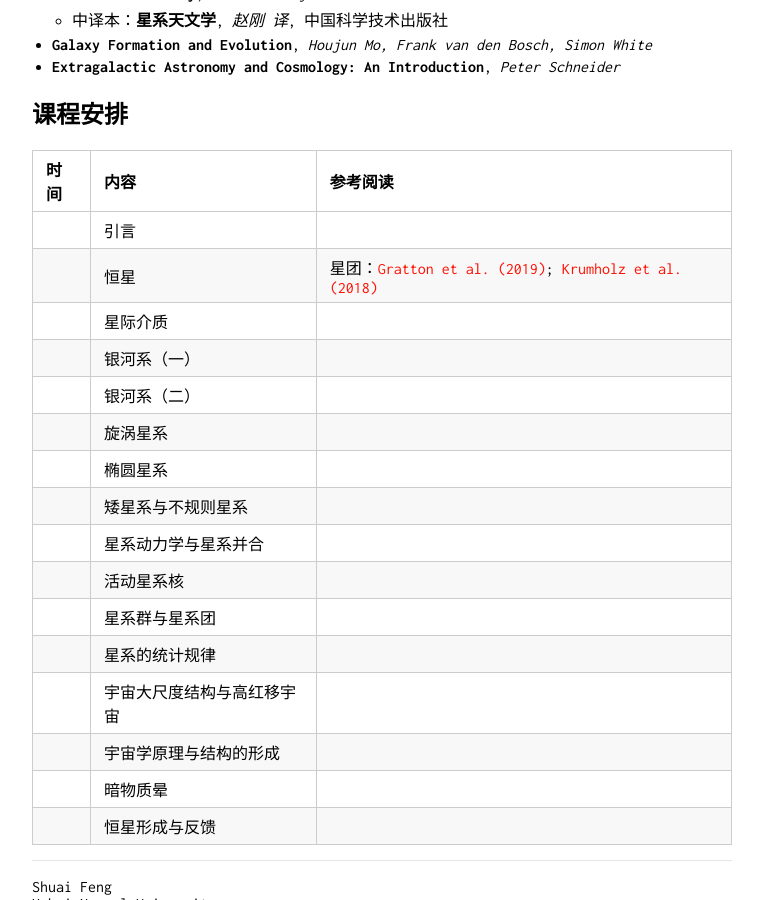
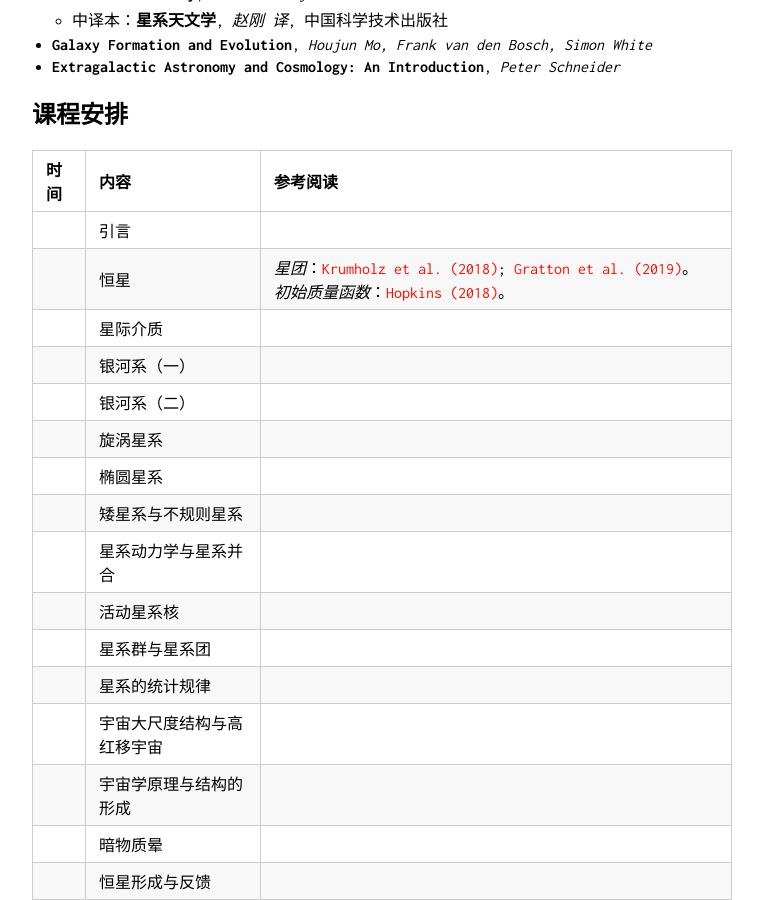
Before and after one commit to fengshuai0210/fengshuai0210.github.io, a Jekyll site: the page built from teaching/Galaxy.md, in a window 1280 px wide and 900 px high, scrolled down 627 px. Shown: the whole window, without its empty margins (258-1021 px from the left). Built offline with Jekyll 4.4.1, drawn with Linux system fonts in a browser that asks for light colours; our own code applies the rules of GitHub Pages for plain Markdown files.

Commit message:
Update Galaxy.md

```diff
--- a/teaching/Galaxy.md
+++ b/teaching/Galaxy.md
@@ -22,7 +22,7 @@ layout: default
 时间 | 内容 | 参考阅读
 ----|----|----
      | 引言 |
-     | 恒星 | 星团：[Gratton et al. (2019)](https://arxiv.org/abs/1911.02835); [Krumholz et al. (2018)](https://arxiv.org/abs/1812.01615)<br>
+     | 恒星 | *星团*：[Krumholz et al. (2018)](https://arxiv.org/abs/1812.01615); [Gratton et al. (2019)](https://arxiv.org/abs/1911.02835)。 *初始质量函数*：[Hopkins (2018)](https://arxiv.org/abs/1807.09949)。
      | 星际介质 |
      | 银河系（一）|
      | 银河系（二）|
```
